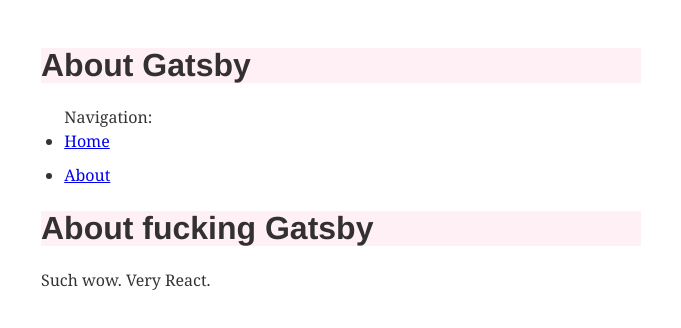
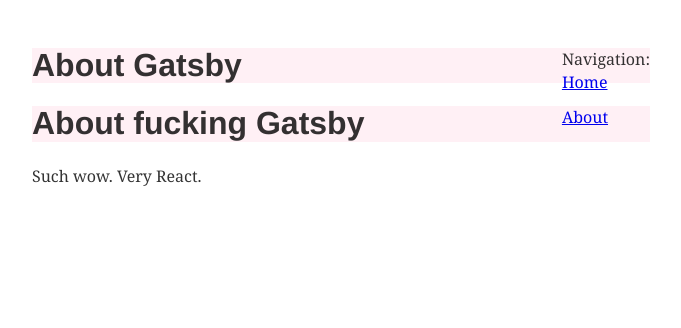
Before and after one commit to simmessa/gatsbyplay, a Gatsby site in the folder hello-world/: page /about in a window 1280 px wide. Shown: the whole page, without its empty margins (299-980 px from the left). Built offline with nearby package versions, Linux system fonts and the light colour scheme; Gatsby itself is replaced by a stand-in of ours.

Commit message:
Components tutorial

```diff
--- a/hello-world/src/components/header.js
+++ b/hello-world/src/components/header.js
@@ -5,11 +5,6 @@
   return (
     <div>
       <h1>{props.headerText}</h1>
-      <ul>
-        Navigation:
-        <li><Link to="/">Home</Link></li>
-        <li><Link to="/about">About</Link></li>
-      </ul>
     </div>
   )
 }
--- /dev/null
+++ b/hello-world/src/components/layout.js
@@ -0,0 +1,21 @@
+import React from "react"
+import { Link } from "gatsby"
+
+const ListLink = props => (
+    <li style={{}}>
+        <Link to={props.to}>{props.children}</Link>
+    </li>
+)
+
+export default function Layout({ children }) {
+  return (
+    <div style={{ margin: `3rem auto`, maxWidth: 650, padding: `0 1rem` }}>
+      <ul style={{ listStyle: `none`, float: `right` }}>
+        Navigation:
+        <ListLink to="/">Home</ListLink>
+        <ListLink to="/about">About</ListLink>
+      </ul>
+      {children}
+    </div>
+  )
+}
--- a/hello-world/src/pages/about.js
+++ b/hello-world/src/pages/about.js
@@ -1,12 +1,13 @@
 import React from "react"
 import Header from "../components/header"
+import Layout from "../components/layout"
 
 export default function About() {
   return (
-    <div style={{ margin: `3rem auto`, maxWidth: 600 }}>
+    <Layout>
         <Header headerText="About Gatsby" />
         <h1>About fucking Gatsby</h1>
         <p>Such wow. Very React.</p>
-    </div>
+    </Layout>
   )
 }
```
Also changed, not shown: hello-world/src/pages/index.js (+9 -6 lines).
